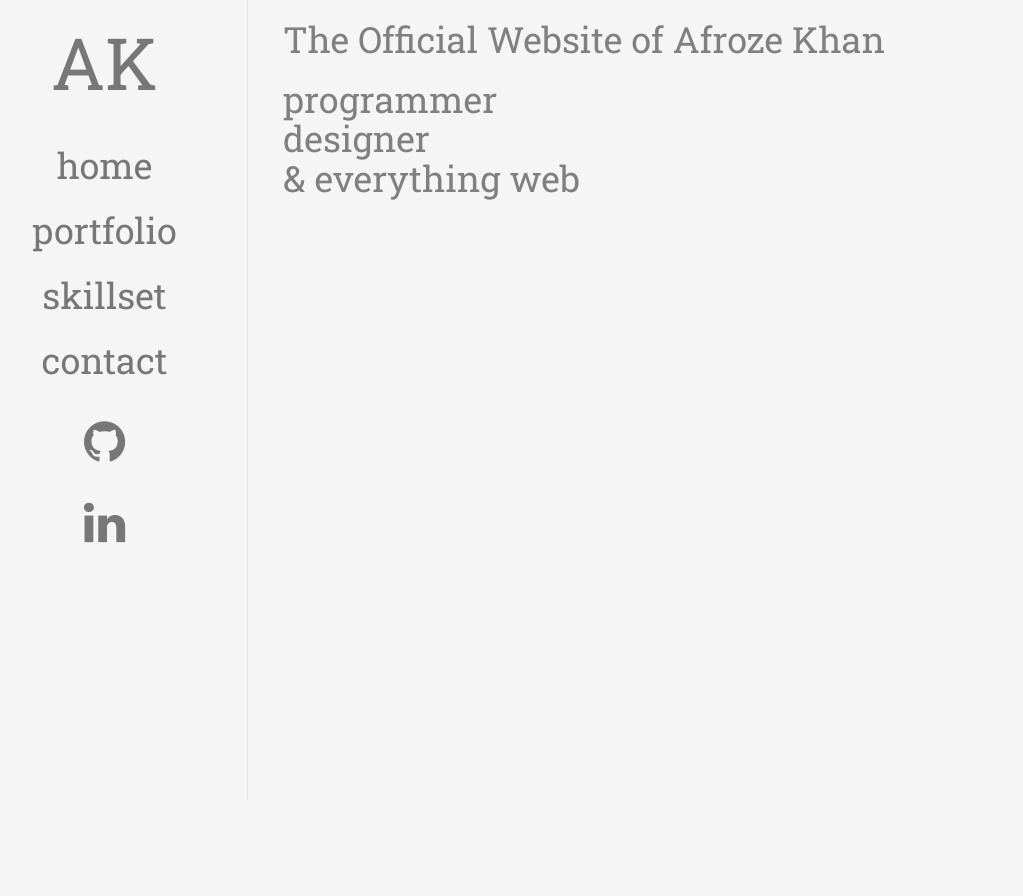
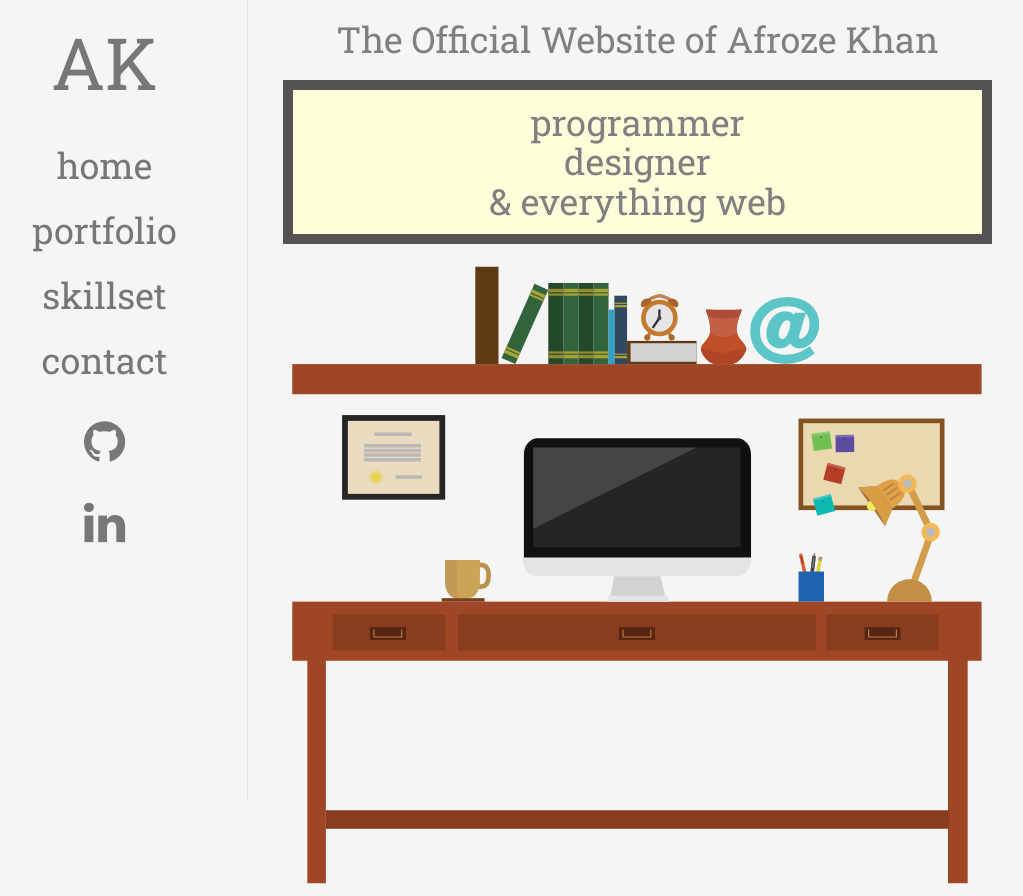
Before and after one commit to afrozek/portfolio, a website: page public/index.html at #!/home in a window 1280 px wide. Shown: the whole page, without its empty margins (108-1131 px from the left). Before the commit the page ends 800 px from the top, so only its background shows below. Drawn offline with Linux system fonts and the light colour scheme.

Commit message:
added desk pic

```diff
--- a/public/app/views/app.home.html
+++ b/public/app/views/app.home.html
@@ -4,6 +4,9 @@
 programmer</br>
 designer</br>
 & everything web</br>
+
 <!-- & coffee drinker <i class="fa fa-coffee"></i> --> </h2>
-
+<div class="col-md-12 imageContainer">
+	<img  src="../assets/images/mydesk.svg" alt="">
 </div>
+</div>
--- a/public/assets/styles/main.css
+++ b/public/assets/styles/main.css
@@ -9,6 +9,13 @@ body{
 	background: whitesmoke;
 	font-family:"Roboto Slab","Times","Helvetica","Arial","Sans-Serif";
 	font-size: 1.8em;
+/*	background:url('../images/myDesk.svg');
+	background-repeat: no-repeat;
+    background-position: top;
+    background-size: 100%;
+    background-attachment: fixed;
+    -webkit-filter: grayscale(100%);
+	filter: grayscale(100%);*/
 
 }
 
@@ -46,17 +53,18 @@ p{
 
 #mainContainer{
 
-	background: whitesmoke;
-	/* border-radius: 9px; */
+/*	background: whitesmoke;
+*/	/* border-radius: 9px; */
 	/* padding: 14px; */
 }
 
 
 
 .navbar-default {
-     background-color: whitesmoke;
-     border-color: none;
+/*     background-color: whitesmoke;
+*/     border-color: none;
      border: 0;
+     background: none;
 }
 
 #logo{
@@ -75,15 +83,33 @@ h1.pageTitle{
 	    text-align: center;
 	}
 
+
+
 #homePage h1{
-
 	color: gray;
+	text-align: center;
 }
 
 #homePage h2{
-		font-size: 2em;
-		color: gray;
+	text-align: center;
+    font-size: 2em;
+    color: gray;
+    border: 10px solid #545252;
+    background: #FFFEDB;
+    padding: 13px 0px;
 	}
+
+#homePage .imageContainer{
+	overflow: hidden;
+	padding: 0;
+
+}
+
+#homePage img{
+	margin: 0 auto;
+	display: block;
+	width: 100%;
+}
 
 .navbar-nav{
 	margin: 0;
@@ -131,6 +157,18 @@ h1.pageTitle{
 	    text-align: center;
 	}
 
+	#homePage .imageContainer{
+	overflow: hidden;
+	padding: 0;
+
+	}
+
+	#homePage img{
+		margin: 0 auto;
+		display: block;
+		width: 100%;
+	}
+
 	#content{
 	border-left: 1px solid #E3E3E3;
     padding-left: 35px;
```
Also changed, not shown: public/assets/images/myDesk.svg (added), public/assets/images/myDeskbu.svg (added).
